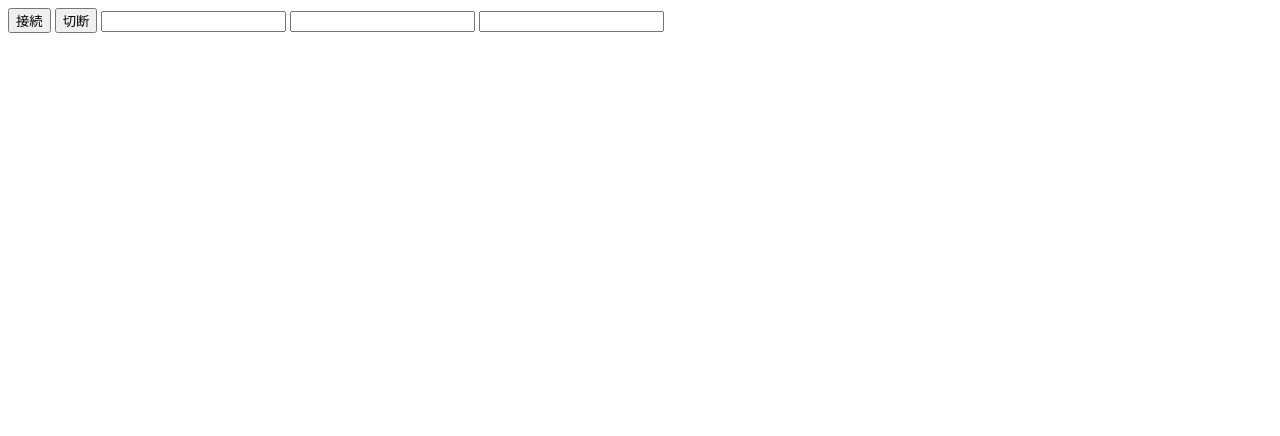
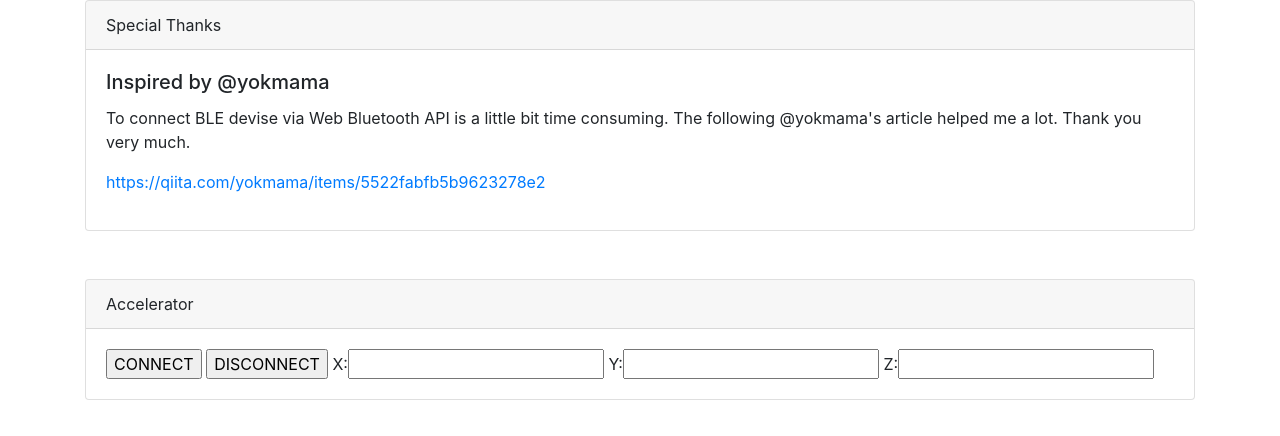
Before and after one commit to makitosan/makitosan.github.io, a plain HTML site: page index.html in a window 1280 px wide. Drawn offline with nearby package versions, Linux system fonts and the light colour scheme.

Commit message:
Bootstrap 4 integration

```diff
--- a/index.html
+++ b/index.html
@@ -1,20 +1,48 @@
 <!DOCTYPE html>
-<html>
+<html lang="ja">
 <head>
-<meta charset="utf-8" />
-<meta http-equiv="X-UA-Compatible" content="IE=edge"/>
-<title></title>
+  <!-- Required meta tags -->
+  <meta charset="utf-8">
+  <meta name="viewport" content="width=device-width, initial-scale=1, shrink-to-fit=no">
+
+  <!-- Bootstrap CSS -->
+  <link rel="stylesheet" href="https://stackpath.bootstrapcdn.com/bootstrap/4.1.1/css/bootstrap.min.css" integrity="sha384-WskhaSGFgHYWDcbwN70/dfYBj47jz9qbsMId/iRN3ewGhXQFZCSftd1LZCfmhktB" crossorigin="anonymous">
+
+  <title>mirobit: web bluetooth API example</title>
 </head>
 
 <body>
-<form name="js">
-<input type="button" value="接続" onclick="connect();"/>
-<input type="button" value="切断" onclick="disconnect();" />
-<input type="text" name="x" value="" />
-<input type="text" name="y" value="" />
-<input type="text" name="z" value="" />
-</form>
-
+  <div class="container">
+    <div class="card">
+      <div class="card-header">
+        Special Thanks
+      </div>
+      <div class="card-body">
+        <h5 class="card-title">Inspired by @yokmama</h5>
+        <p class="card-text">To connect BLE devise via Web Bluetooth API is a little bit time consuming.
+          The following @yokmama's article helped me a lot. Thank you very much.</p>
+        <p>
+          <a href="https://qiita.com/yokmama/items/5522fabfb5b9623278e2" class="" target="_blank">
+            https://qiita.com/yokmama/items/5522fabfb5b9623278e2
+          </a>
+        </p>
+      </div>
+    </div><!-- //card -->
+    <div class="card mt-5">
+      <div class="card-header">
+        Accelerator
+      </div>
+      <div class="card-body">
+        <form name="js">
+        <input type="button" value="CONNECT" onclick="connect();"/>
+        <input type="button" value="DISCONNECT" onclick="disconnect();" />
+        X:<input type="text" name="x" value="" />
+        Y:<input type="text" name="y" value="" />
+        Z:<input type="text" name="z" value="" />
+        </form>
+      </div>
+    </div><!-- //card mt-5-->
+  </div>
 <script>
 var accelerometer_device;
 var accelerometer_characteristic;
@@ -53,7 +81,7 @@ function connect() {
     characteristic.addEventListener('characteristicvaluechanged',onAccelerometerValueChanged);
   })
   .catch(error => {
-    alert("BLE接続に失敗しました。もう一度試してみてください");
+    alert("Faild to establish BLE connection. Please try again.");
     console.log(error);
   });
 }
@@ -76,9 +104,12 @@ function onAccelerometerValueChanged(event) {
 function disconnect() {
   if (!accelerometer_device || !accelerometer_device.gatt.connected) return ;
   accelerometer_device.gatt.disconnect();
-  alert("BLE接続を切断しました。")
+  alert("BLE connection established ;)")
 }
 
 </script>
+  <script src="https://code.jquery.com/jquery-3.3.1.slim.min.js" integrity="sha384-q8i/X+965DzO0rT7abK41JStQIAqVgRVzpbzo5smXKp4YfRvH+8abtTE1Pi6jizo" crossorigin="anonymous"></script>
+  <script src="https://cdnjs.cloudflare.com/ajax/libs/popper.js/1.14.3/umd/popper.min.js" integrity="sha384-ZMP7rVo3mIykV+2+9J3UJ46jBk0WLaUAdn689aCwoqbBJiSnjAK/l8WvCWPIPm49" crossorigin="anonymous"></script>
+  <script src="https://stackpath.bootstrapcdn.com/bootstrap/4.1.1/js/bootstrap.min.js" integrity="sha384-smHYKdLADwkXOn1EmN1qk/HfnUcbVRZyYmZ4qpPea6sjB/pTJ0euyQp0Mk8ck+5T" crossorigin="anonymous"></script>
 </body>
 </html>
```
